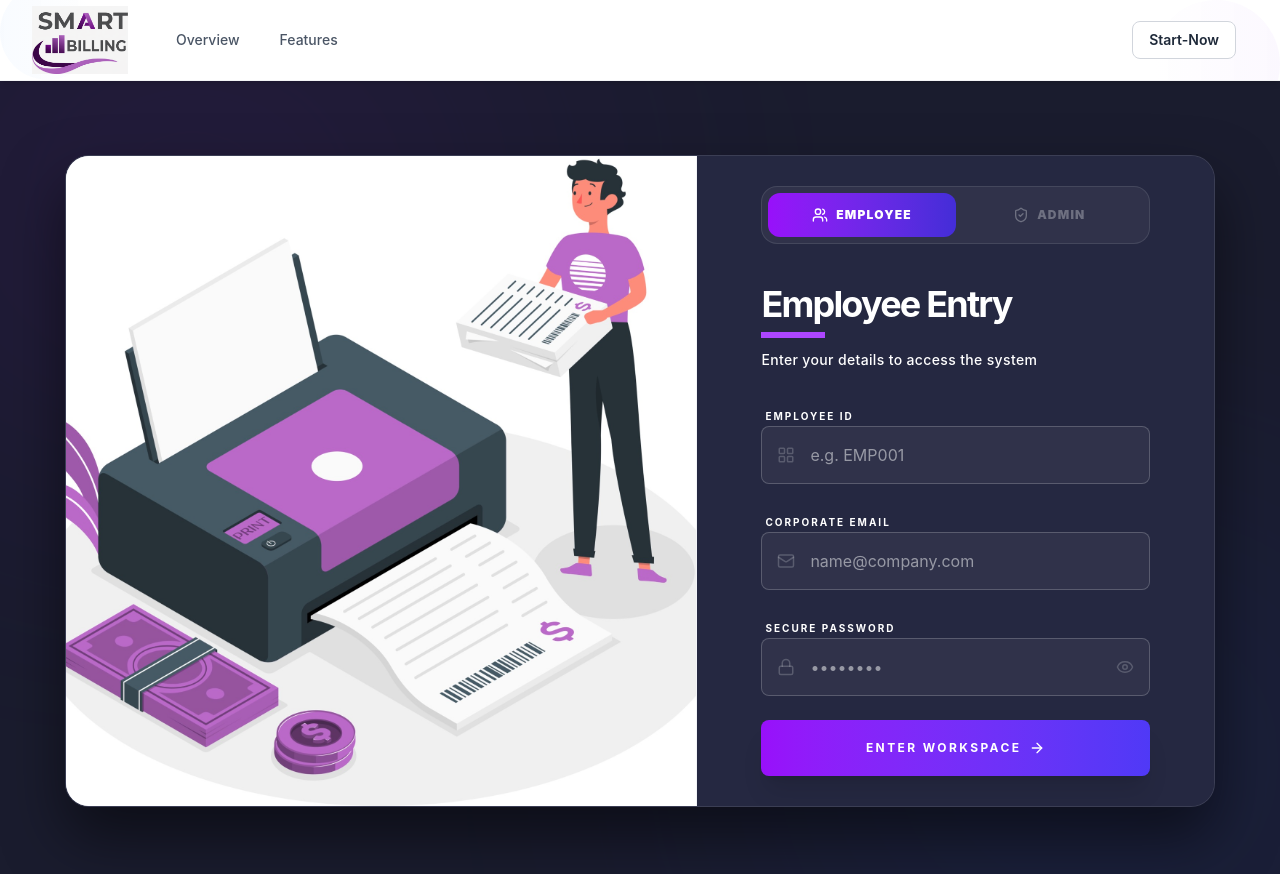
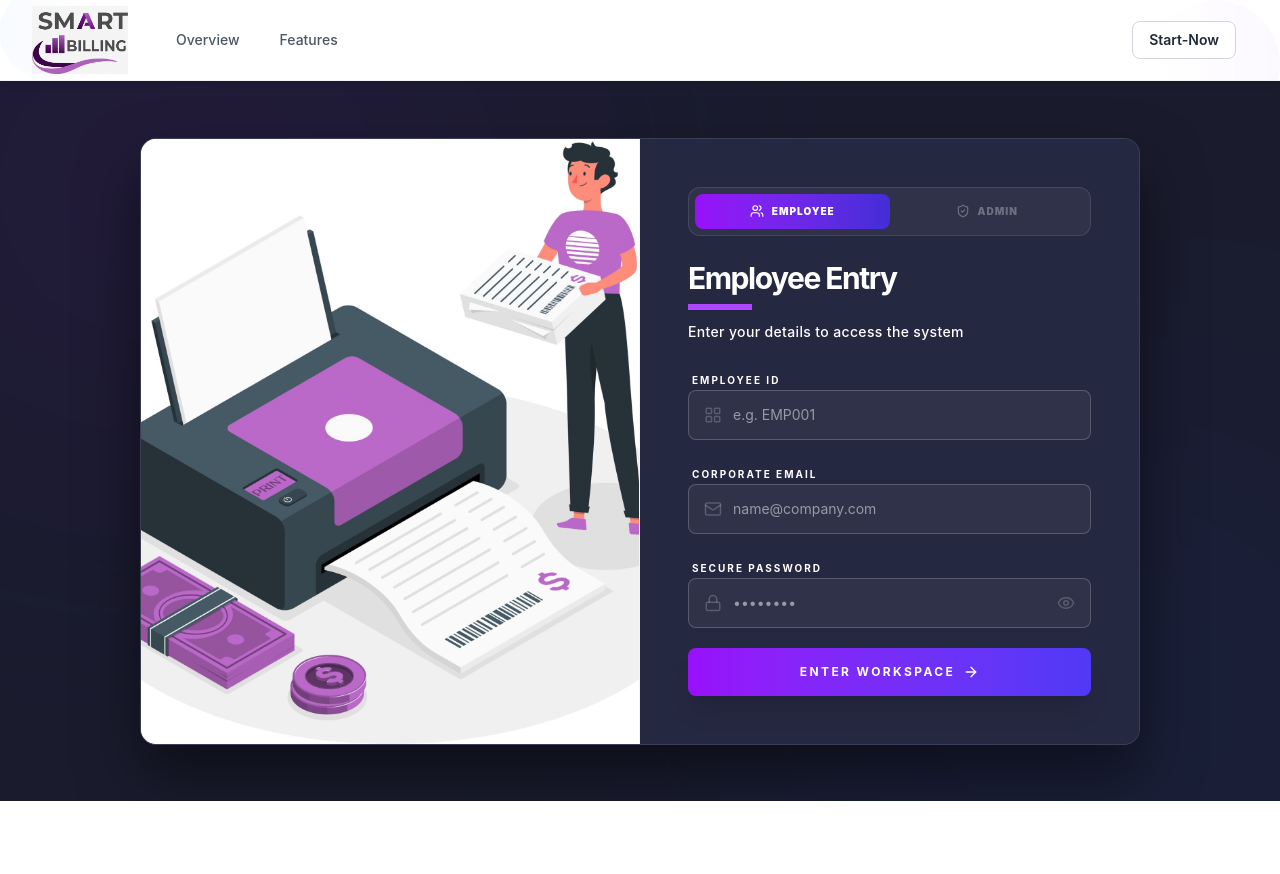
Before and after one commit to keshav4185/Footware_Billing, a React (Vite) app: page /Signin in a window 1280 px wide. Shown: the top 874 px of the page. After the commit the page ends 801 px from the top, so only its background shows below. Built offline with nearby package versions, Linux system fonts and the light colour scheme.

Commit message:
style(signin): refactor login UI layout to improve proportions and eliminate scrollbars

```diff
--- a/src/Component/Account/signin.jsx
+++ b/src/Component/Account/signin.jsx
@@ -64,41 +64,41 @@ const Signin = () => {
   };
 
   const RoleSwitcher = () => (
-    <div className="flex items-center p-1.5 bg-white/5 backdrop-blur-md rounded-2xl border border-white/10 w-full mb-10 overflow-hidden relative">
+    <div className="flex items-center p-1.5 bg-white/5 backdrop-blur-md rounded-xl border border-white/10 w-full mb-6 overflow-hidden relative">
       <div
-        className={`absolute top-1.5 bottom-1.5 left-1.5 right-1/2 bg-gradient-to-r from-purple-600 to-indigo-700 rounded-xl transition-all duration-500 ease-out z-0 transform-gpu ${loginType === 'admin' ? 'translate-x-[100%]' : 'translate-x-0'}`}
+        className={`absolute top-1.5 bottom-1.5 left-1.5 right-1/2 bg-gradient-to-r from-purple-600 to-indigo-700 rounded-lg transition-all duration-500 ease-out z-0 transform-gpu ${loginType === 'admin' ? 'translate-x-[100%]' : 'translate-x-0'}`}
       ></div>
       <button
         type="button"
         onClick={() => setLoginType('user')}
-        className={`flex-1 flex items-center justify-center gap-2 py-3.5 z-10 font-black text-xs uppercase tracking-widest transition-colors duration-300 ${loginType === 'user' ? 'text-white' : 'text-white/30 hover:text-white/50'}`}
+        className={`flex-1 flex items-center justify-center gap-2 py-2.5 z-10 font-black text-[10px] uppercase tracking-widest transition-colors duration-300 ${loginType === 'user' ? 'text-white' : 'text-white/30 hover:text-white/50'}`}
       >
-        <Users size={16} />
+        <Users size={14} />
         Employee
       </button>
       <button
         type="button"
         onClick={() => setLoginType('admin')}
-        className={`flex-1 flex items-center justify-center gap-2 py-3.5 z-10 font-black text-xs uppercase tracking-widest transition-colors duration-300 ${loginType === 'admin' ? 'text-white' : 'text-white/30 hover:text-white/50'}`}
+        className={`flex-1 flex items-center justify-center gap-2 py-2.5 z-10 font-black text-[10px] uppercase tracking-widest transition-colors duration-300 ${loginType === 'admin' ? 'text-white' : 'text-white/30 hover:text-white/50'}`}
       >
-        <ShieldCheck size={16} />
+        <ShieldCheck size={14} />
         Admin
       </button>
     </div>
   );
 
   return (
-    <div className="w-full min-h-screen flex items-center justify-center p-4 sm:p-8 relative overflow-hidden font-inter bg-[#1a1c2e]">
+    <div className="fixed inset-0 flex items-center justify-center p-2 sm:p-4 overflow-hidden font-inter bg-[#1a1c2e]">
       {/* Background decoration */}
-      <div className="absolute top-0 left-0 w-full h-full opacity-20 pointer-events-none">
+      <div className="absolute inset-0 opacity-20 pointer-events-none overflow-hidden">
         <div className="absolute top-[-10%] left-[-10%] w-[50%] h-[50%] bg-purple-900 rounded-full blur-[150px]" />
         <div className="absolute bottom-[-10%] right-[-10%] w-[50%] h-[50%] bg-blue-900 rounded-full blur-[150px]" />
       </div>
 
-      <div className="w-full max-w-[1150px] md:w-[1150px] flex flex-col md:flex-row bg-[#252841] rounded-[1.5rem] shadow-[0_30px_60px_rgba(0,0,0,0.5)] overflow-hidden border border-white/10 relative z-10">
+      <div className="w-full max-w-[1000px] md:w-[1000px] flex flex-col md:flex-row bg-[#252841] rounded-2xl shadow-[0_30px_60px_rgba(0,0,0,0.5)] overflow-hidden border border-white/10 relative z-10">
 
-        {/* Visual Illustration Section - Edge-to-edge for Laptop view */}
-        <div className="w-full h-[280px] md:h-[650px] md:min-h-[650px] md:w-[55%] relative group overflow-hidden bg-[#f1f3f6] shrink-0 border-b md:border-b-0 md:border-r border-white/10">
+        {/* Visual Illustration Section */}
+        <div className="w-full h-[150px] md:h-auto md:w-[50%] relative group overflow-hidden bg-[#f1f3f6] shrink-0 border-b md:border-b-0 md:border-r border-white/10">
           <div className="absolute inset-0 flex items-center justify-center">
             <img
               src={empLogImage}
@@ -113,12 +113,12 @@ const Signin = () => {
           </div>
         </div>
 
-        {/* Form Container - Rigid Height and adjusted width */}
-        <div className="w-full md:w-[45%] flex flex-col justify-start md:justify-center p-8 pt-10 sm:p-12 md:p-16 relative bg-[#252841] h-[640px] md:h-[650px] md:min-h-[650px] z-20">
+        {/* Form Container - auto height with min height */}
+        <div className="w-full md:w-[50%] flex flex-col justify-start md:justify-center p-6 sm:p-8 md:p-12 relative bg-[#252841] h-auto md:min-h-[580px] z-20">
           <div className="w-full flex flex-col animate-fadeIn mx-auto max-w-sm md:max-w-none">
             <RoleSwitcher />
-            <div className="mb-8">
-              <h1 className="text-4xl font-bold text-white mb-2 tracking-tighter">
+            <div className="mb-6">
+              <h1 className="text-3xl font-bold text-white mb-2 tracking-tighter">
                 {loginType === 'user' ? 'Employee Entry' : 'Admin Authority'}
               </h1>
               <div className={`h-1.5 w-16 rounded-none mb-3 shadow-lg ${loginType === 'user' ? 'bg-purple-500 shadow-purple-500/20' : 'bg-blue-500 shadow-blue-500/20'}`}></div>
@@ -127,7 +127,7 @@ const Signin = () => {
 
             <form
               onSubmit={loginType === 'user' ? handleUserLogin : handleAdminLogin}
-              className="space-y-6"
+              className="space-y-5"
             >
               {/* Layout-preserving visibility for the Employee ID field */}
               <div className="relative">
@@ -142,7 +142,7 @@ const Signin = () => {
                         type="text"
                         name="empId"
                         placeholder="e.g. EMP001"
-                        className="w-full bg-white/5 border border-white/20 rounded-lg py-4 pl-12 pr-4 focus:outline-none focus:ring-1 focus:ring-purple-500/50 focus:border-purple-500/50 transition-all text-white placeholder:text-white/50"
+                        className="w-full bg-white/5 border border-white/20 rounded-lg py-3.5 pl-11 pr-4 focus:outline-none focus:ring-1 focus:ring-purple-500/50 focus:border-purple-500/50 transition-all text-white placeholder:text-white/50 text-sm"
                         required={loginType === 'user'}
                       />
                     </div>
@@ -163,7 +163,7 @@ const Signin = () => {
                     type={loginType === 'user' ? 'email' : 'text'}
                     name={loginType === 'user' ? 'email' : 'username'}
                     placeholder={loginType === 'user' ? 'name@company.com' : 'admin_user'}
-                    className={`w-full bg-white/5 border border-white/20 rounded-lg py-4 pl-12 pr-4 focus:outline-none focus:ring-1 ${loginType === 'user' ? 'focus:ring-purple-500/50 focus:border-purple-500/50' : 'focus:ring-blue-500/50 focus:border-blue-500/50'} transition-all text-white placeholder:text-white/50`}
+                    className={`w-full bg-white/5 border border-white/20 rounded-lg py-3.5 pl-11 pr-4 focus:outline-none focus:ring-1 ${loginType === 'user' ? 'focus:ring-purple-500/50 focus:border-purple-500/50' : 'focus:ring-blue-500/50 focus:border-blue-500/50'} transition-all text-white placeholder:text-white/50 text-sm`}
                     required
                   />
                 </div>
@@ -179,7 +179,7 @@ const Signin = () => {
                     type={showPassword ? 'text' : 'password'}
                     name="password"
                     placeholder="••••••••"
-                    className={`w-full bg-white/5 border border-white/20 rounded-lg py-4 pl-12 pr-12 focus:outline-none focus:ring-1 ${loginType === 'user' ? 'focus:ring-purple-500/50 focus:border-purple-500/50' : 'focus:ring-blue-500/50 focus:border-blue-500/50'} transition-all text-white placeholder:text-white/50`}
+                    className={`w-full bg-white/5 border border-white/20 rounded-lg py-3.5 pl-11 pr-10 focus:outline-none focus:ring-1 ${loginType === 'user' ? 'focus:ring-purple-500/50 focus:border-purple-500/50' : 'focus:ring-blue-500/50 focus:border-blue-500/50'} transition-all text-white placeholder:text-white/50 text-sm`}
                     required
                   />
                   <button
@@ -196,7 +196,7 @@ const Signin = () => {
                 <button
                   type="submit"
                   disabled={isLoading}
-                  className={`w-full relative group overflow-hidden py-5 rounded-lg font-bold text-white shadow-xl transition-all duration-300 transform active:scale-[0.98] mt-4 flex items-center justify-center gap-3 tracking-[0.2em] text-xs uppercase ${loginType === 'user'
+                  className={`w-full relative group overflow-hidden py-4 rounded-lg font-bold text-white shadow-xl transition-all duration-300 transform active:scale-[0.98] mt-4 flex items-center justify-center gap-3 tracking-[0.2em] text-xs uppercase ${loginType === 'user'
                     ? 'bg-gradient-to-r from-purple-600 to-indigo-600 hover:shadow-purple-500/40'
                     : 'bg-gradient-to-r from-blue-600 to-indigo-600 hover:shadow-blue-500/40'
                     }`}
```
